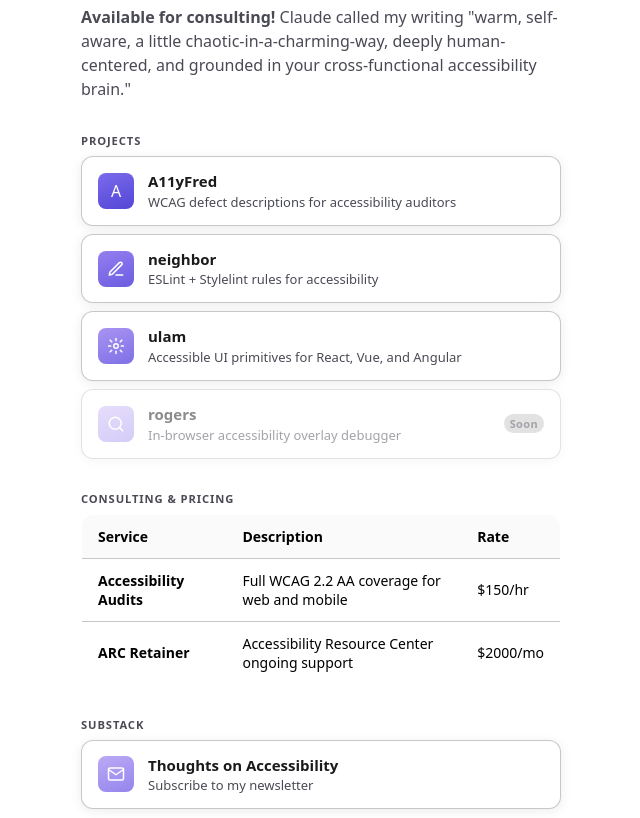
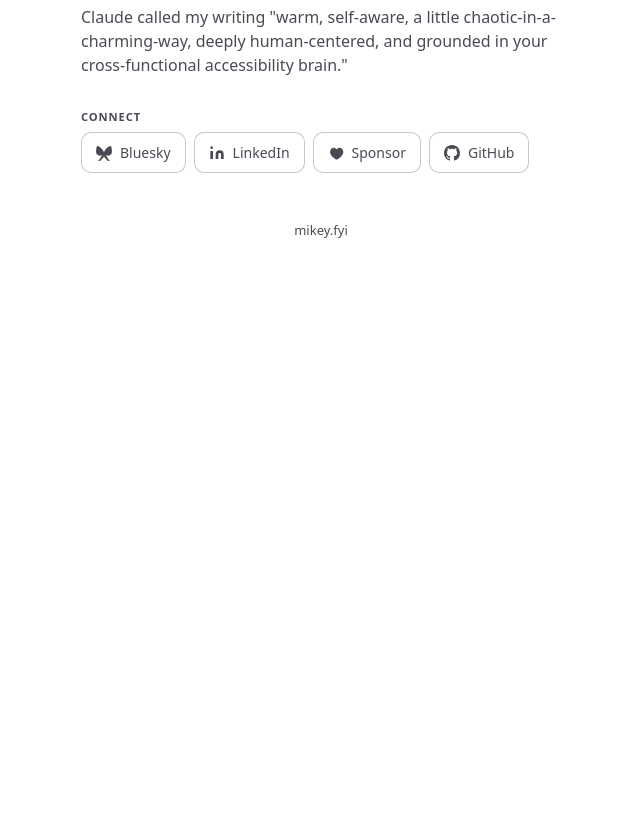
Before and after one commit to mikeyil/mikey.fyi, a website built with Vite: page index.html in a window 1280 px wide. Shown: the part 134-952 px from the top of the page, without its empty margins (319-959 px from the left). After the commit the page ends 800 px from the top, so only its background shows below. Built offline with nearby package versions, Linux system fonts and the light colour scheme.

Commit message:
fix: hide broken sections for now

```diff
--- a/index.html
+++ b/index.html
@@ -11,10 +11,10 @@
     <div class="profile">
       <h1>Mikey Ilagan</h1>
       <p>Accessibility specialist. Twenty years in UX, frontend, and product. Ten years all-in on accessibility. Coaching, auditing, and building open source tools for the people doing the work.</p>
-      <p><strong>Available for consulting!</strong> Claude called my writing "warm, self-aware, a little chaotic-in-a-charming-way, deeply human-centered, and grounded in your cross-functional accessibility brain."</p>
+      <p>Claude called my writing "warm, self-aware, a little chaotic-in-a-charming-way, deeply human-centered, and grounded in your cross-functional accessibility brain."</p>
     </div>
 
-    <section aria-labelledby="projects-heading">
+    <section aria-labelledby="projects-heading" style="display:none;">
       <h2 id="projects-heading" class="section-label">Projects</h2>
       <ul class="links">
         <li>
@@ -40,7 +40,7 @@
       </ul>
     </section>
 
-    <section aria-labelledby="consulting-heading">
+    <section aria-labelledby="consulting-heading" style="display:none;">
       <h2 id="consulting-heading" class="section-label">Consulting & Pricing</h2>
       <table class="pricing-table">
         <thead>
@@ -65,7 +65,7 @@
       </table>
     </section>
 
-    <section aria-labelledby="writing-heading">
+    <section aria-labelledby="writing-heading" style="display:none;">
       <h2 id="writing-heading" class="section-label">Substack</h2>
       <link-card href="https://mikeyilagan.substack.com/" iconClass="i4" title="Thoughts on Accessibility" subtitle="Subscribe to my newsletter">
         <svg slot="icon" width="18" height="18" viewBox="0 0 24 24" fill="none" stroke="currentColor" stroke-width="2" stroke-linecap="round" stroke-linejoin="round" aria-hidden="true"><path d="M4 4h16c1.1 0 2 .9 2 2v12c0 1.1-.9 2-2 2H4c-1.1 0-2-.9-2-2V6c0-1.1.9-2 2-2z"/><polyline points="22,6 12,13 2,6"/></svg>
```
